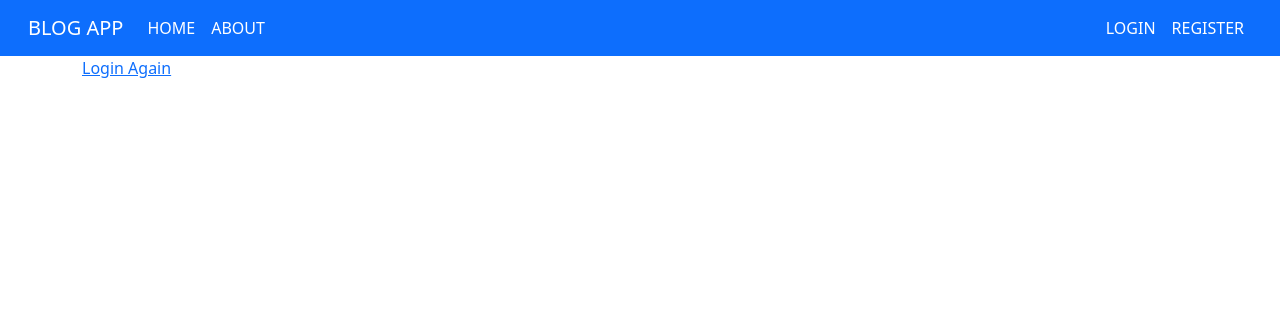
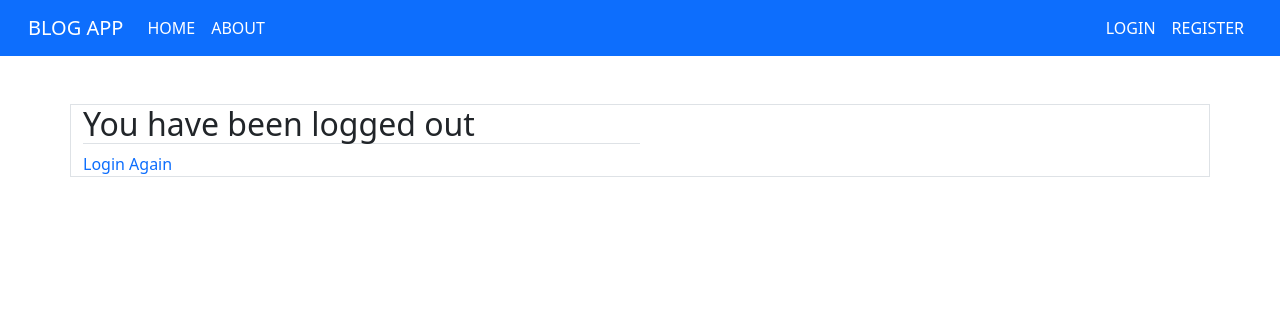
Before and after one commit to FatihG34/Blog_App_Django, a Django app: page /users/logout/ in a window 1280 px wide. Shown: the top 316 px of the page. Run offline with Django 4.2, Linux system fonts and the light colour scheme.

Commit message:
logout modified

```diff
--- a/users/templates/users/logout.html
+++ b/users/templates/users/logout.html
@@ -1,8 +1,8 @@
 {% extends 'base.html' %}
 
 {% block blog %}
-<div class="container">
-
-    <a href="{% url 'login' %} ">Login Again</a>
+<div class="container d-flex flex-column justify-content-center align-content-center mt-5 border">
+    <h2 class='border-bottom w-50'>You have been logged out</h2>
+    <a href="{% url 'login' %} " class='text-decoration-none'>Login Again</a>
 </div>
 {% endblock blog %}
```
